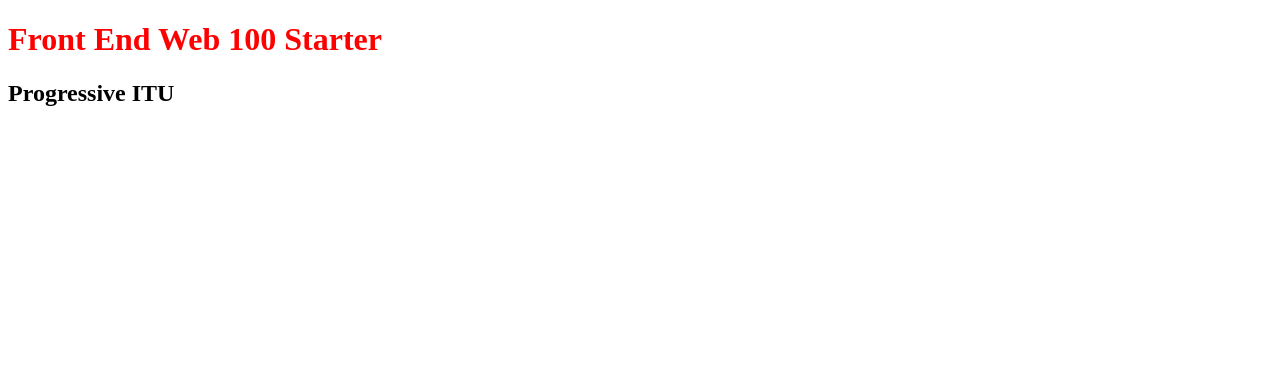
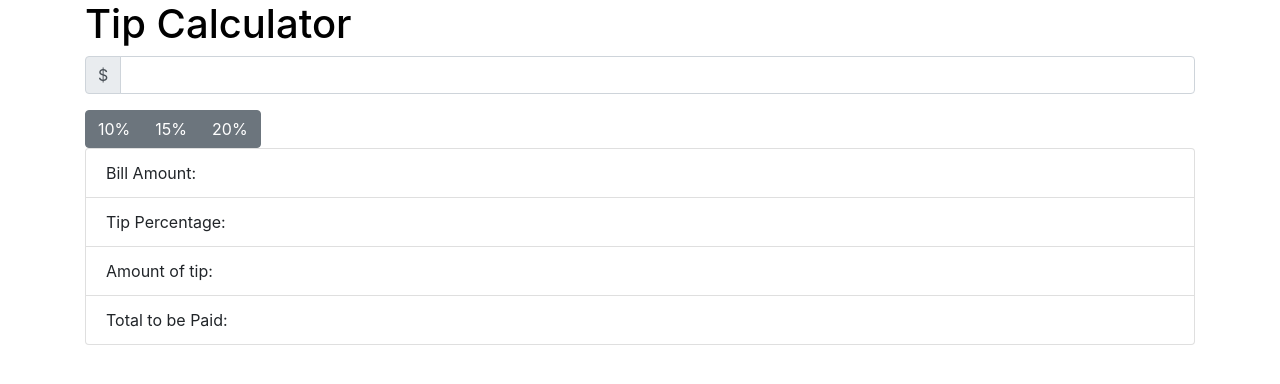
Before and after one commit to bwebber10/few100-lab, a website built with webpack: page src/index.html in a window 1280 px wide. Built offline with nearby package versions, Linux system fonts and the light colour scheme.

Commit message:
Thursday Lab

```diff
--- a/src/index.html
+++ b/src/index.html
@@ -4,15 +4,53 @@
 <head>
     <meta charset="UTF-8">
     <title>Front End Web 100</title>
+    <link rel="stylesheet"
+          href="https://stackpath.bootstrapcdn.com/bootstrap/4.4.1/css/bootstrap.min.css"
+          integrity="sha384-Vkoo8x4CGsO3+Hhxv8T/Q5PaXtkKtu6ug5TOeNV6gBiFeWPGFN9MuhOf23Q9Ifjh"
+          crossorigin="anonymous">
 </head>
 
 <body>
-    <header>
-        <h1>Front End Web 100 Starter</h1>
-        <h2>Progressive ITU</h2>
-    </header>
-    <main>
+    <main class="container">
+        <header>
+            <h1>Tip Calculator</h1>
+        </header>
 
+        <div class="input-group mb-3">
+            <div class="input-group-prepend">
+                <span class="input-group-text">$</span>
+            </div>
+
+            <input type="text"
+                   class="form-control"
+                   class="input-group-append">
+            </input>
+        </div>
+        <div class="btn-group"
+             role="group"
+             aria-label="Basic example">
+            <button type="button"
+                    id="tip10"
+                    data-percent="10%"
+                    class="btn btn-secondary">10%</button>
+            <button type="button"
+                    id="tip15"
+                    data-percent="15%"
+                    class="btn btn-secondary">15%</button>
+            <button type="button"
+                    id="tip20"
+                    data-percent="20%"
+                    class="btn btn-secondary">20%</button>
+        </div>
+        <div>
+            <span id="information"></span>
+        </div>
+        <ul class="list-group">
+            <li class="list-group-item">Bill Amount: </li>
+            <li class="list-group-item">Tip Percentage: </li>
+            <li class="list-group-item">Amount of tip: </li>
+            <li class="list-group-item">Total to be Paid: </li>
+        </ul>
     </main>
 </body>
 
--- a/src/index.ts
+++ b/src/index.ts
@@ -1,3 +1,16 @@
 
 import './styles.css';
-console.log('Ready to Party With Some TypeScript!');
+
+const information = document.getElementById('information') as HTMLSpanElement;
+const buttons = document.querySelectorAll('button') as NodeListOf<HTMLButtonElement>;
+
+buttons.forEach(b => b.addEventListener('click', handleClick));
+
+function handleClick() {
+    const that = this as HTMLButtonElement;
+    information.innerText = 'You are tipping ' + that.dataset.percent;
+
+    buttons.forEach((b: HTMLButtonElement) => b.disabled = false);
+    that.disabled = true;
+
+}
--- a/src/styles.css
+++ b/src/styles.css
@@ -1,3 +1,3 @@
 h1 {
-    color:red;
+    color:black;
 }
```
